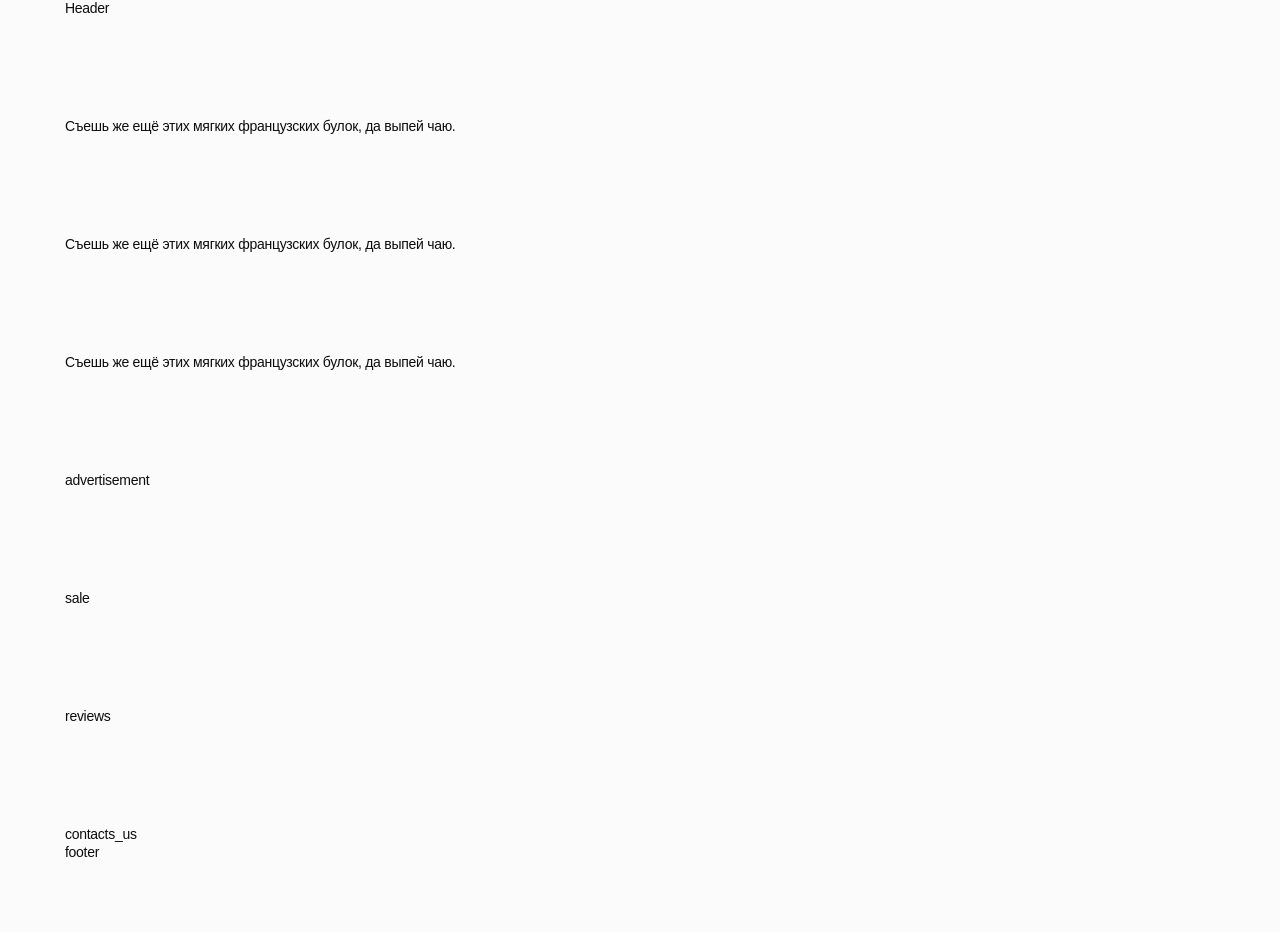
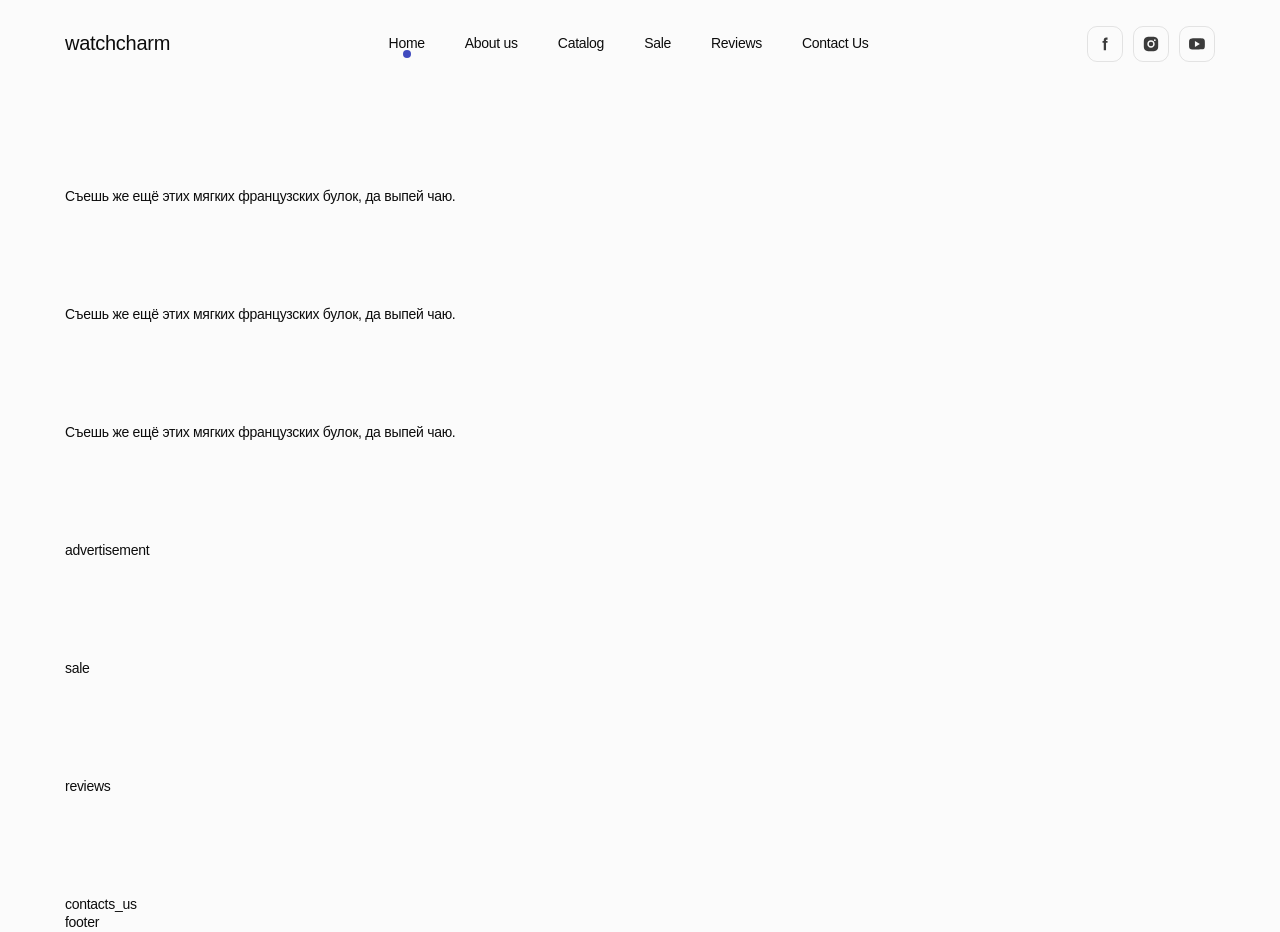
Before and after one commit to lapoonder/project-Cappuccino, a plain HTML site: page index.html in a window 1280 px wide. Before the commit the page ends 862 px from the top, so only its background shows below. Drawn offline with nearby package versions, Linux system fonts and the light colour scheme; a web font is replaced by a local one.

Commit message:
Deploying to gh-pages from @ lapoonder/project-Cappuccino@90cf624ffc03d91ee78983a8c65191e916e1ecc6 🚀

```diff
--- a/index.html
+++ b/index.html
@@ -10,11 +10,76 @@
       href="https://cdn.jsdelivr.net/npm/modern-normalize@2.0.0/modern-normalize.min.css"
     />
     <script type="module" crossorigin src="/project-Cappuccino/index.js"></script>
-    <link rel="stylesheet" crossorigin href="/project-Cappuccino/assets/index-D02Qu0ar.css">
+    <link rel="stylesheet" crossorigin href="/project-Cappuccino/assets/index-BCgDWtkT.css">
   </head>
   <body>
     <header class="site-header">
-  <div class="container">Header</div>
+  <div class="container header-container">
+    <a class="header-logo" href="#">watchcharm</a>
+    <button class="header-btn-menu">
+      <svg width="28" height="14">
+        <use href="../img/sprite.svg#menu-btn"></use>
+      </svg>
+    </button>
+    <nav class="header-nav">
+      <ul class="header-nav-list">
+        <li class="header-nav-items">
+          <a class="header-nav-link psevdo" href="home">Home</a>
+        </li>
+        <li class="header-nav-items">
+          <a class="header-nav-link psevdo" href="about_us">About us</a>
+        </li>
+        <li class="header-nav-items">
+          <a class="header-nav-link psevdo" href="catalog">Catalog</a>
+        </li>
+        <li class="header-nav-items">
+          <a class="header-nav-link psevdo" href="sale">Sale</a>
+        </li>
+        <li class="header-nav-items">
+          <a class="header-nav-link psevdo" href="rewiews">Reviews</a>
+        </li>
+        <li class="header-nav-items">
+          <a class="header-nav-link psevdo" href="contact_us">Contact Us</a>
+        </li>
+      </ul>
+    </nav>
+    <ul class="header-social">
+      <li class="header-social-items">
+        <a
+          class="header-social-link"
+          href="https://www.facebook.com/goITclub/"
+          target="_blank"
+        >
+          <svg class="header-social-icon" width="20" height="20">
+            <use href="../img/sprite.svg#facebook"></use>
+          </svg>
+        </a>
+      </li>
+      <li class="header-social-items">
+        <a
+          class="header-social-link"
+          href="https://www.instagram.com/goitclub/"
+          target="_blank"
+        >
+          <svg class="header-social-icon" width="20" height="20">
+            <use href="../img/sprite.svg#instagram"></use>
+          </svg>
+        </a>
+      </li>
+      <li class="header-social-items">
+        <a
+          class="header-social-link"
+          href="https://www.youtube.com/c/GoIT"
+          target="_blank"
+        >
+          <svg class="header-social-icon" width="20" height="20">
+            <use href="../img/sprite.svg#youtube"></use>
+          </svg>
+        </a>
+      </li>
+    </ul>
+    <!-- Header -->
+  </div>
 </header>
 
 
```
Also changed, not shown: assets/index-BCgDWtkT.css (added, +1 -0 lines), assets/index-D02Qu0ar.css (deleted, +0 -1 lines).
